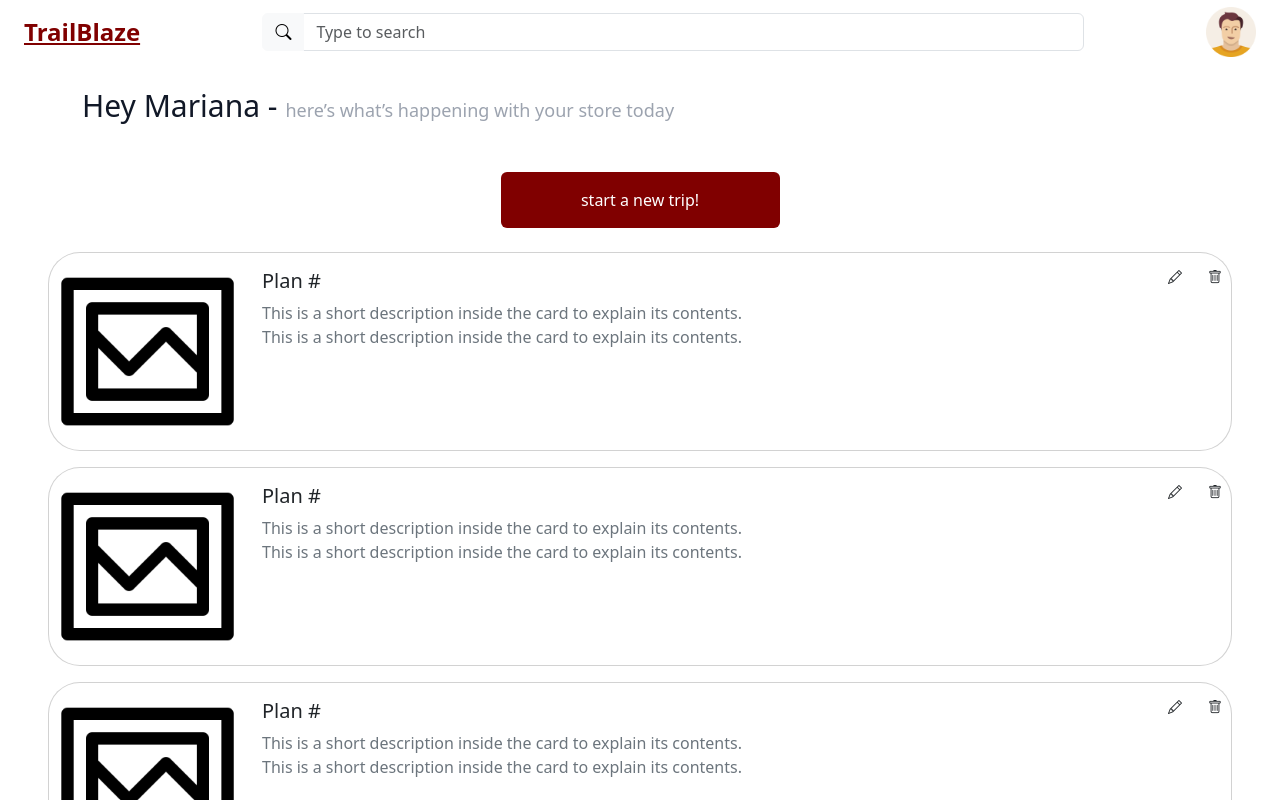
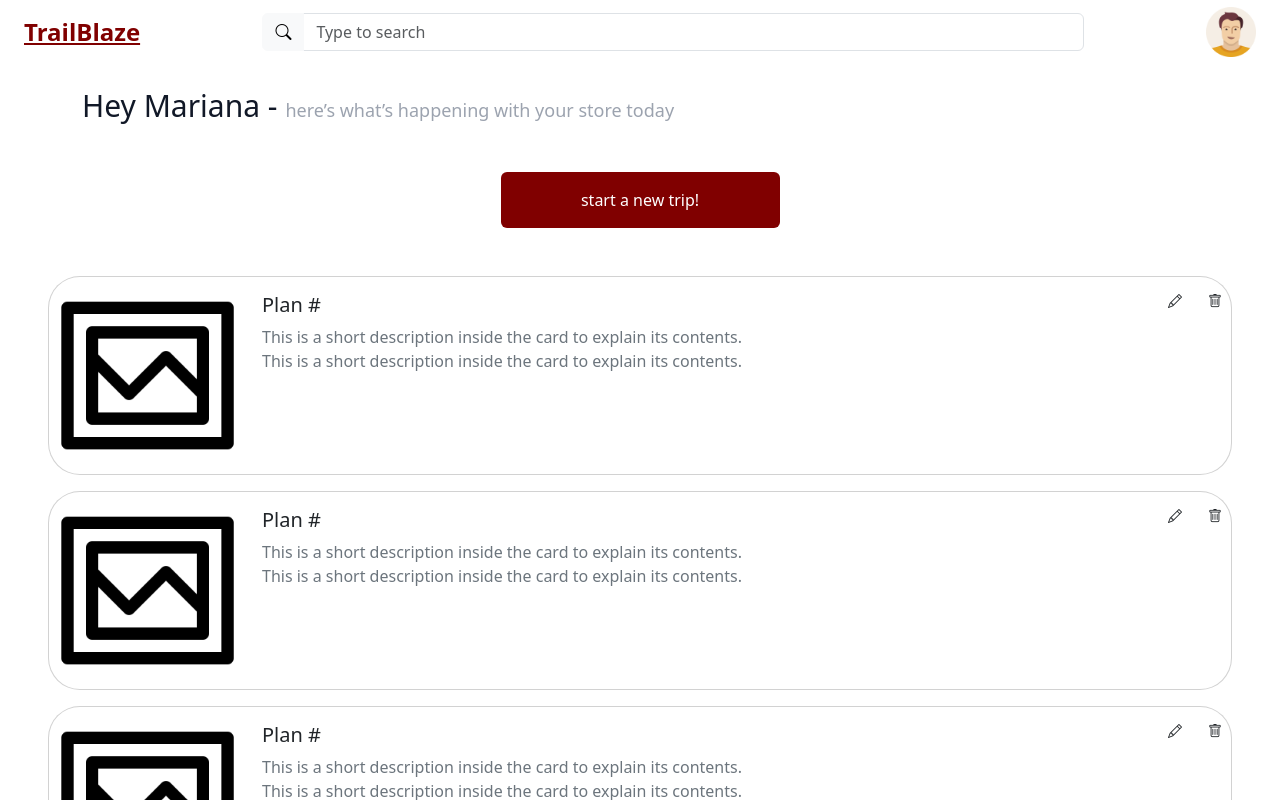
Before and after one commit to nathanbrz/TrailBlazeWebApp, a Next.js app in the folder front-end/: page /dashboard in a window 1280 px wide. Shown: the top 800 px of the page. Built offline with nearby package versions, Linux system fonts and the light colour scheme.

Commit message:
Fix padding issue

```diff
--- a/front-end/src/app/components/Dashboard/PlanListSection.jsx
+++ b/front-end/src/app/components/Dashboard/PlanListSection.jsx
@@ -2,12 +2,12 @@ import React from "react";
 import PlanItem from "./PlanItem";
 export default function PlanListSection() {
   return (
-    <div>
+    <section className="py-6">
       <PlanItem />
       <PlanItem />
       <PlanItem />
       <PlanItem />
       <PlanItem />
-    </div>
+    </section>
   );
 }
```
